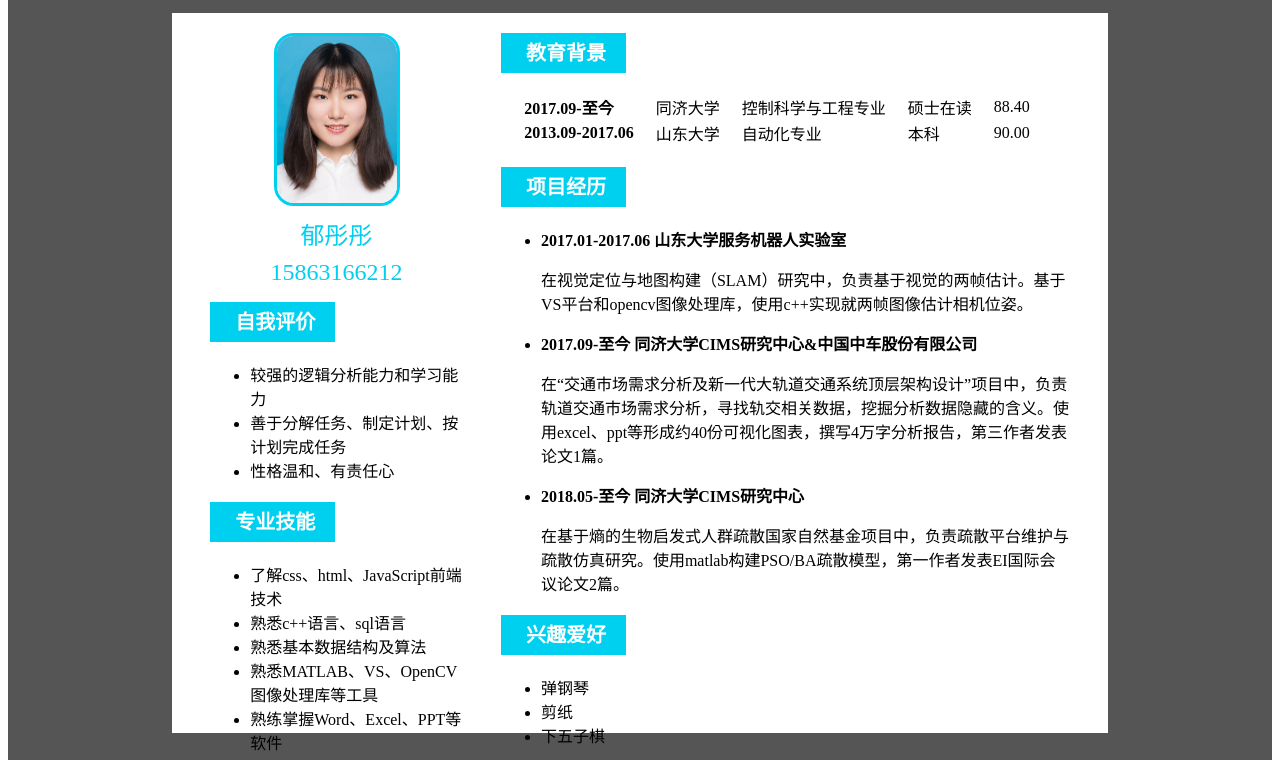
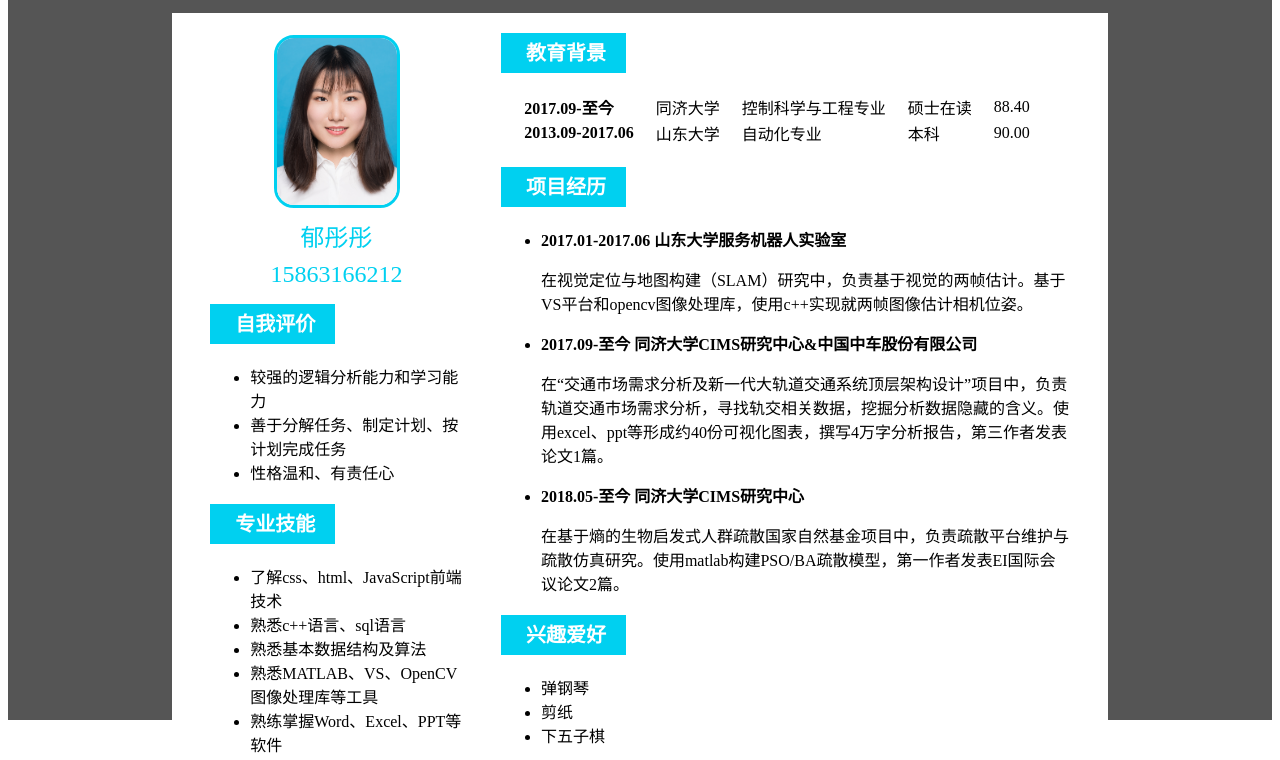
Before and after one commit to ytt212/ytt212.github.io, a plain HTML site: page index.html in a window 1280 px wide. Shown: the part 68-828 px from the top of the page. Drawn offline with Linux system fonts and the light colour scheme; a web font is replaced by a local one.

Commit message:
修改布局

```diff
--- a/index.html
+++ b/index.html
@@ -17,7 +17,7 @@
   }
 
   .header {
-    margin-bottom:-80px ;
+    margin-bottom:-6% ;
   }
 
   .smaller-image {
@@ -31,21 +31,21 @@
 
   .gray-box {
     background-color: #555555;
-    padding: 80px 0 770px 0;
+    padding: 6% 0 56% 0;
   }
 
   .leftpart {
-    height: 700px;
+
     width: 20%;
     float: left;
-    padding: 20px 0 0 3%;
+    padding: 22px 0 0 3%;
     background-color:white;
     margin:0 0 0 13%;
 
   }
 
   .rightpart {
-    height: 720px;
+
     width: 45%;
     float: left;
     padding: 0 3% 0 3%;
```
